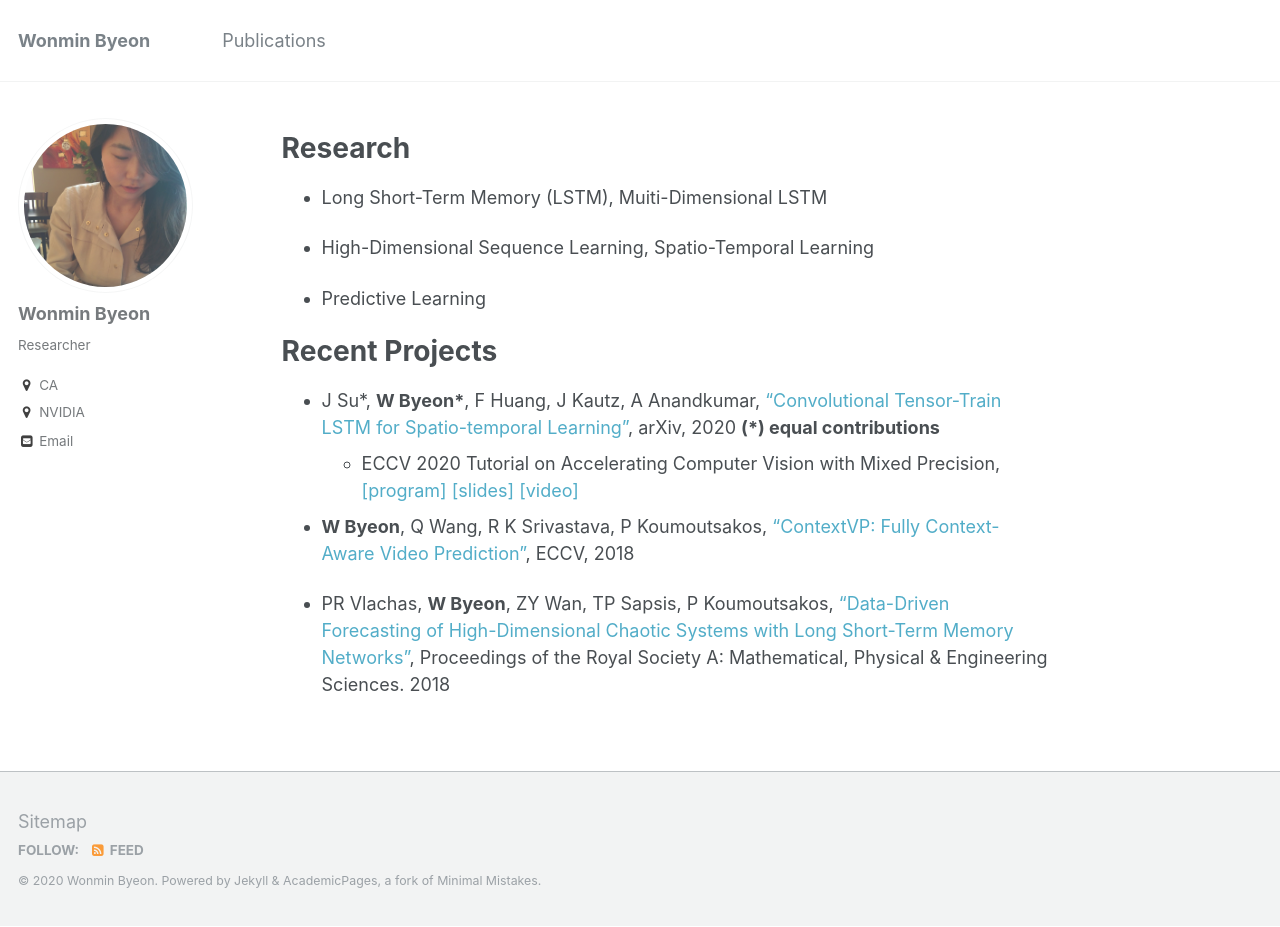
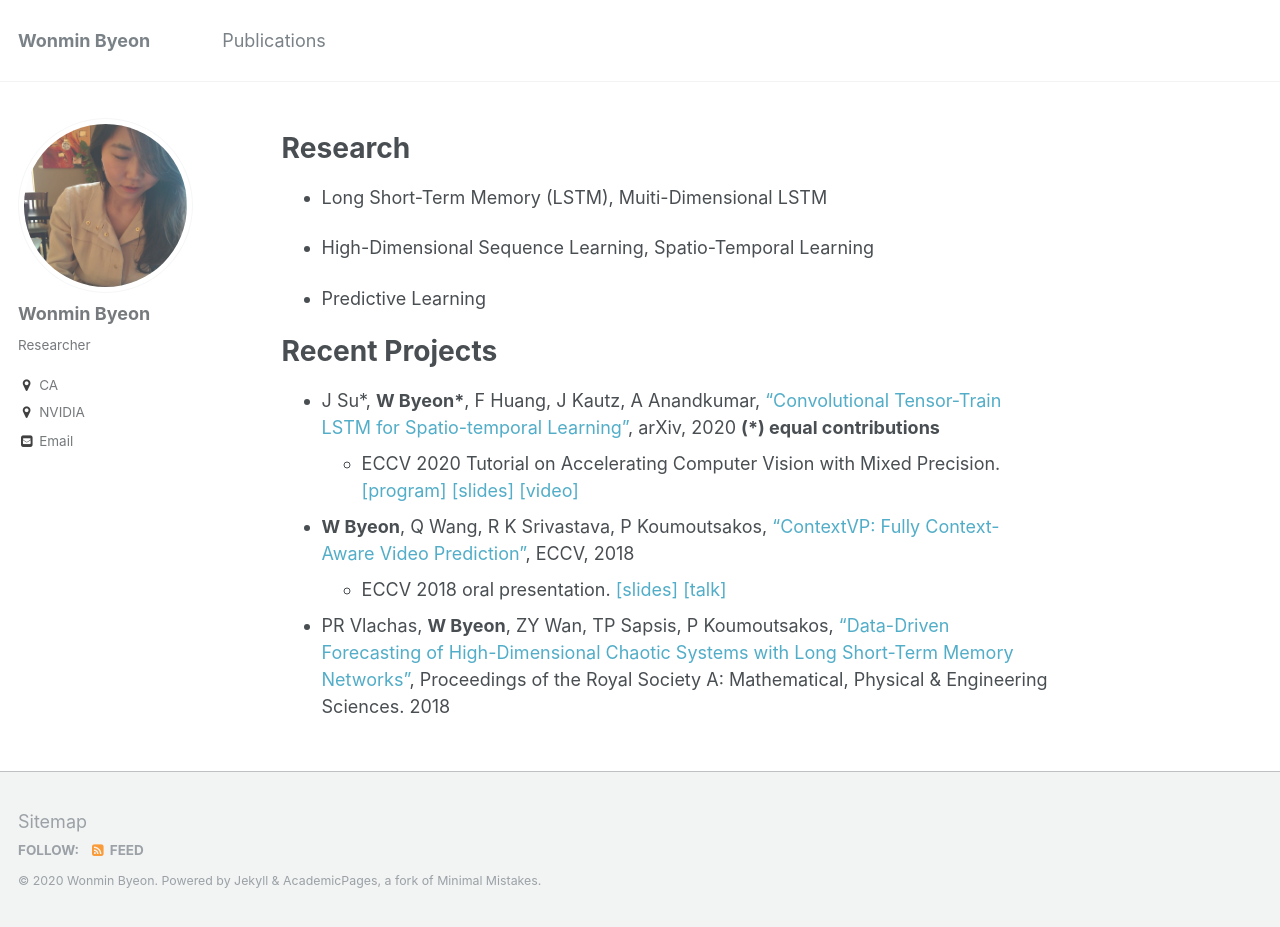
Before and after one commit to wonmin-byeon/wonmin-byeon.github.io, a Jekyll site: the page built from _pages/about.md, in a window 1280 px wide and 927 px high. Built offline with Jekyll 4.4.1, drawn with Linux system fonts in a browser that asks for light colours.

```diff
--- a/_pages/about.md
+++ b/_pages/about.md
@@ -19,10 +19,10 @@ Research
 Recent Projects
 ======
 * J Su*, <b>W Byeon*</b>, F Huang, J Kautz, A Anandkumar, ["Convolutional Tensor-Train LSTM for Spatio-temporal Learning"](https://wonmin-byeon.github.io/publication/2020-02-convttlstm), arXiv, 2020 <b> (*) equal contributions </b>
-    - ECCV 2020 Tutorial on Accelerating Computer Vision with Mixed Precision, [[program]](https://nvlabs.github.io/eccv2020-mixed-precision-tutorial/) [[slides]](https://nvlabs.github.io/eccv2020-mixed-precision-tutorial/files/wonmin_byeon-mixed-precision-training-for-convolutional-tensor-train-lstm.pdf) [[video]](https://www.youtube.com/watch?v=1XuD-ozHTLY&feature=youtu.be)
+    - ECCV 2020 Tutorial on Accelerating Computer Vision with Mixed Precision. [[program]](https://nvlabs.github.io/eccv2020-mixed-precision-tutorial/) [[slides]](https://nvlabs.github.io/eccv2020-mixed-precision-tutorial/files/wonmin_byeon-mixed-precision-training-for-convolutional-tensor-train-lstm.pdf) [[video]](https://www.youtube.com/watch?v=1XuD-ozHTLY&feature=youtu.be)
 
 
 * <b>W Byeon</b>, Q Wang, R K Srivastava, P Koumoutsakos, ["ContextVP: Fully Context-Aware Video Prediction"](https://wonmin-byeon.github.io/publication/2018-eccv), ECCV, 2018
-
+    - ECCV 2018 oral presentation. [[slides]](http://wonmin-byeon.github.io/files/byeon-contextvp-eccv18-oral.pdf) [[talk]](https://www.youtube.com/watch?time_continue=431&v=9ncoStGl4VA)
 
 * PR Vlachas, <b>W Byeon</b>, ZY Wan, TP Sapsis, P Koumoutsakos, ["Data-Driven Forecasting of High-Dimensional Chaotic Systems with Long Short-Term Memory Networks"](https://wonmin-byeon.github.io/publication/2018-05-01-chaotic-lstm), Proceedings of the Royal Society A: Mathematical, Physical & Engineering Sciences. 2018
```
